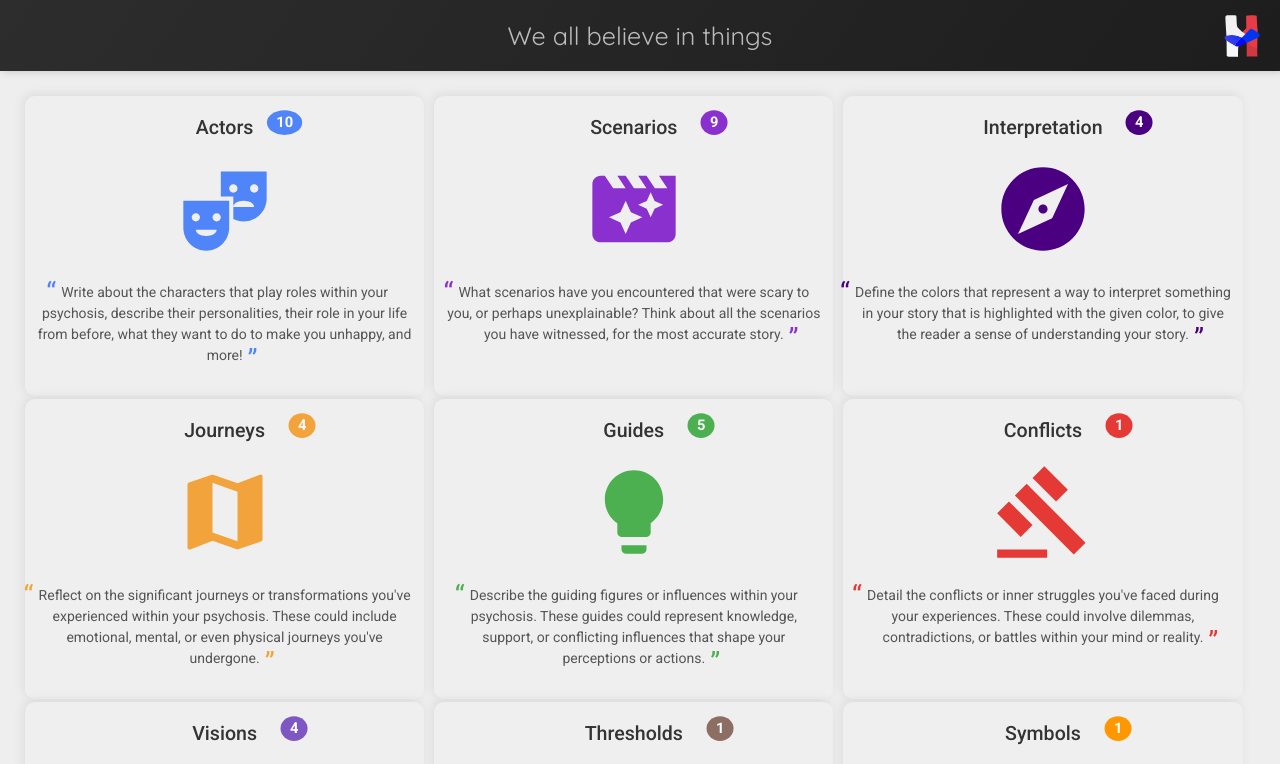
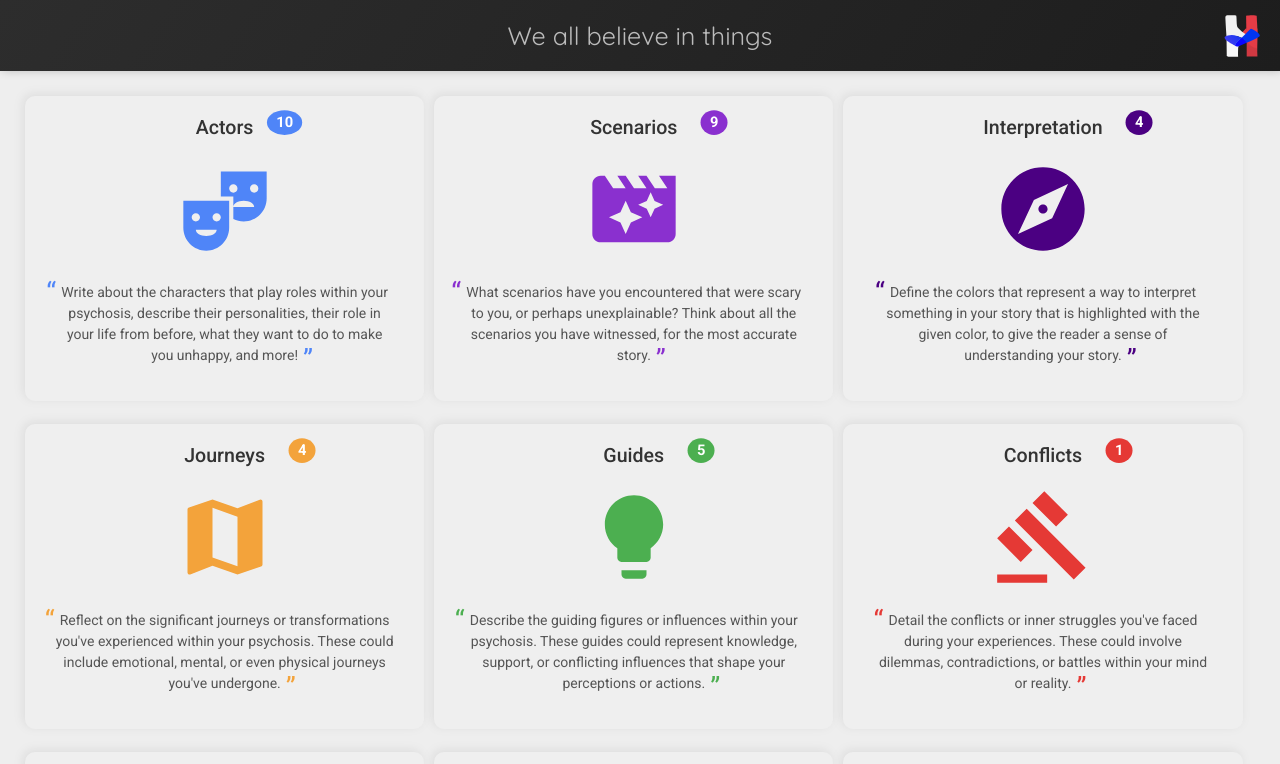
Before and after one commit to shurks/saga-frontend, a React (Create React App) app: page / in a window 1280 px wide. Shown: the top 764 px of the page. Built offline with nearby package versions, Linux system fonts and the light colour scheme; a web font is replaced by a local one.

Commit message:
hybrid support

```diff
--- a/src/app/app.scss
+++ b/src/app/app.scss
@@ -57,7 +57,7 @@
                     }
 
                     @include mobile {
-                        padding-top: 25px;
+                        padding-top: 15px;
                     }
 
                     &-title {
--- a/src/components/category/category.scss
+++ b/src/components/category/category.scss
@@ -2,18 +2,21 @@
 @import "../../cube.scss";
 
 .category-container {
+    $categoryHeight: 325px;
+    $padding: 10px;
+
     position: relative;
-    display: inline-block;
-    width: 33%;
+    padding: $padding / 2;
+    box-sizing: border-box;
+
+    height: $categoryHeight;
+
+    @include transition(all 0.5s ease-in-out);
+
     @include pc {
-        min-height: 300px;
+        display: inline-block;
+        width: 33%;
     }
-    @include mobile {
-        min-height: 275px;
-    }
-    padding: 5px;
-    box-sizing: border-box;
-    @include transition(all 0.5s ease-in-out);
 
     @include mobile {
         width: 100%;
@@ -92,9 +95,7 @@
                     border-radius: 10px;
                     text-align: center;
                     background: #efefef;
-                    @include pc {
-                        height: 300px;
-                    }
+                    height: $categoryHeight - $padding * 2;
                     box-sizing: border-box;
 
                     @include box-shadow(-2px -2px 10px rgba(127, 127, 127, 0.15));
@@ -142,6 +143,8 @@
                         color: #555;
                         line-height: 1.5;
                         margin-top: 10px;
+                        padding: 0 20px;
+                        box-sizing: border-box;
                         @include transition(all 0.3s ease-in-out);
 
                         &::before, &::after {
```
